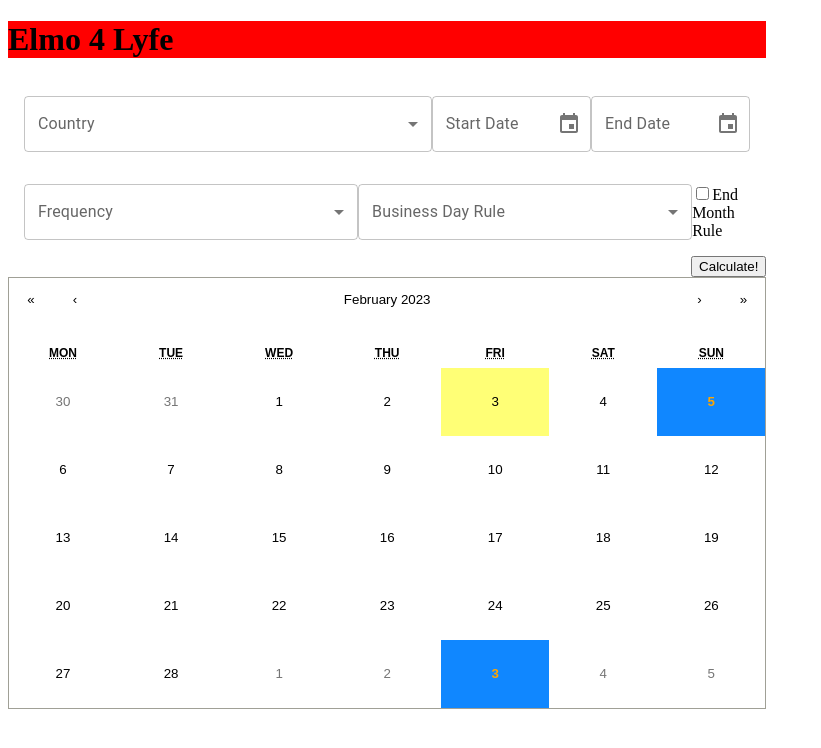
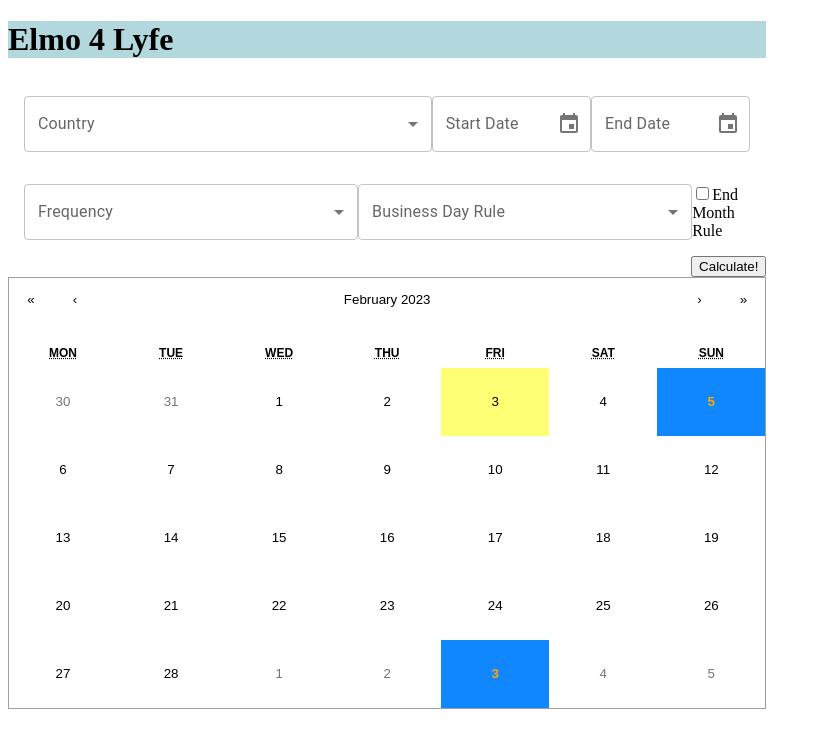
Before and after one commit to victorphams/PaymentScheduler, a Next.js app in the folder frontend/: page / in a window 1280 px wide. Shown: the top 748 px of the page, without its empty margins (0-821 px from the left). Built offline with nearby package versions, Linux system fonts and the light colour scheme.

Commit message:
Updated color for Header

```diff
--- a/frontend/styles.css
+++ b/frontend/styles.css
@@ -1,7 +1,7 @@
 
 
 h1 {
-    background-color: red;
+    background-color: rgba(172, 212, 218, 0.918);
 }
 
 .react-calendar {
```
